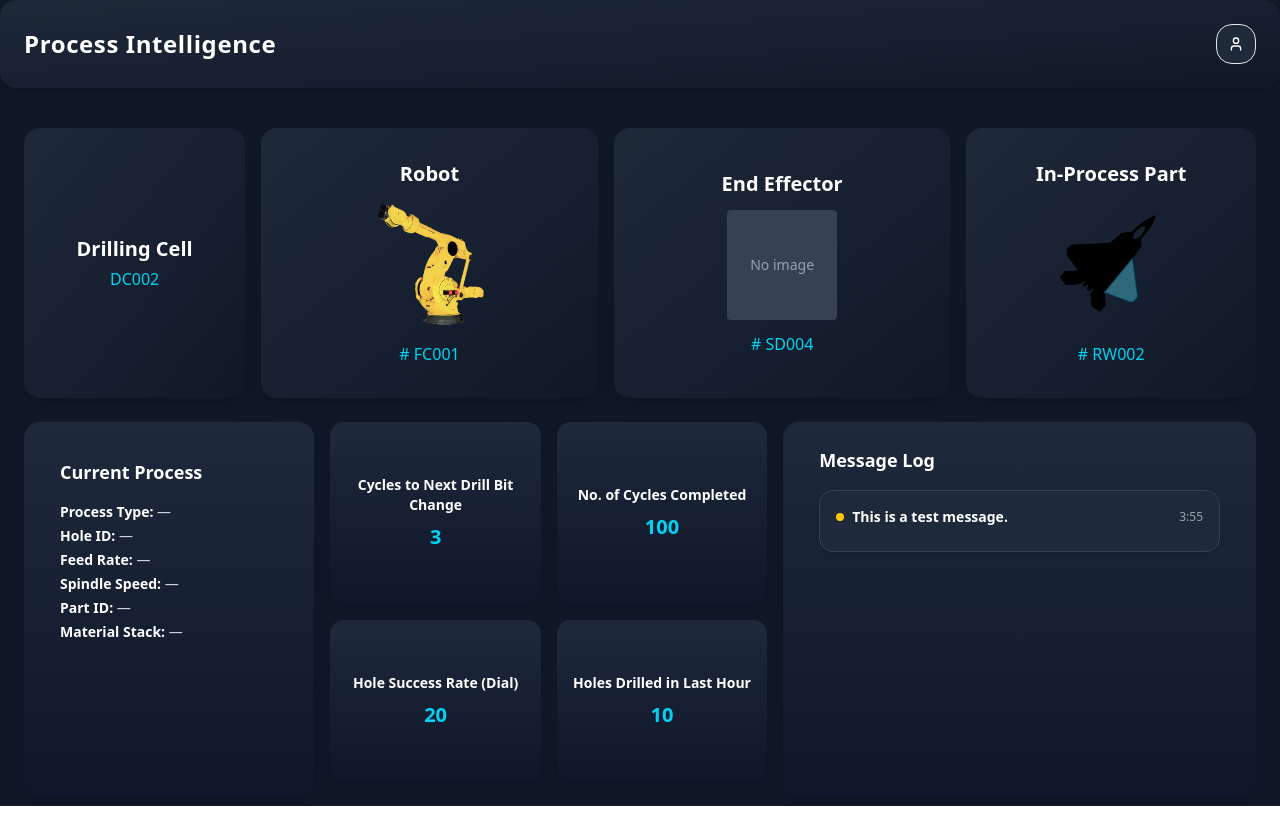
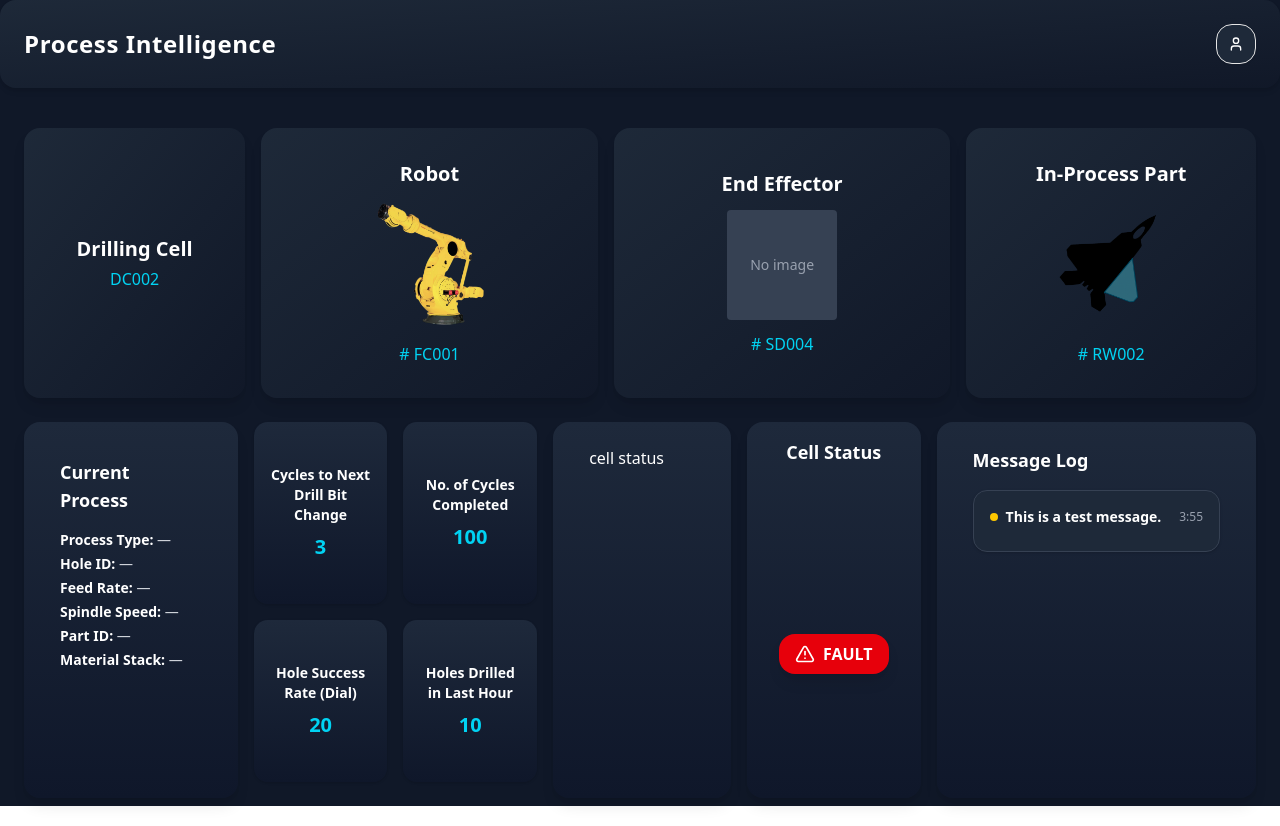
Before and after one commit to M-I-Ahmed/PI, a Next.js app: page / in a window 1280 px wide. Built offline with nearby package versions, Linux system fonts and the light colour scheme.

Commit message:
Updated visuals for cell status - need to move to header

```diff
--- a/src/app/page.tsx
+++ b/src/app/page.tsx
@@ -5,7 +5,7 @@ import Image from 'next/image'
 import { useRouter } from 'next/navigation'
 import { Popover, PopoverTrigger, PopoverContent } from '@radix-ui/react-popover'
 import { Button } from '@/components/ui/button'
-import { User as UserIcon } from 'lucide-react'
+import { User as UserIcon, CheckCircle, Loader2, AlertTriangle } from 'lucide-react'
 //import MessageLog from '@/components/ui/message-log'
 
 const AssetColumn = ({
@@ -43,6 +43,32 @@ const DrillingCellColumn = ({ id }: { id: string }) => (
   </div>
 )
 
+const CellStatus = ({ status }: { status: 'ready' | 'drilling' | 'fault' }) => {
+  let bgClass = 'bg-gray-700';
+  let IconComponent = CheckCircle;
+  let iconClass = 'text-white';
+  if (status === 'ready') {
+    bgClass = 'bg-green-600';
+    IconComponent = CheckCircle;
+    iconClass = 'text-white';
+  } else if (status === 'drilling') {
+    bgClass = 'bg-blue-600';
+    IconComponent = Loader2;
+    iconClass = 'text-white animate-spin';
+  } else if (status === 'fault') {
+    bgClass = 'bg-red-600';
+    IconComponent = AlertTriangle;
+    iconClass = 'text-white';
+  }
+  return (
+    <div className="flex items-center justify-center h-full">
+      <div className={`inline-flex items-center px-4 py-2 rounded-2xl shadow-lg transition ${bgClass}`}>
+        <IconComponent className={`mr-2 h-5 w-5 ${iconClass}`} />
+        <span className="text-white font-semibold uppercase">{status}</span>
+      </div>
+    </div>
+  )
+}
 
 const MessageCard = ({message, timestamp}: {message: string; timestamp: string}) => (
   <div className="bg-gray-800 border border-gray-700 rounded-xl p-4 mb-4 shadow hover:shadow-lg transition mr-9">
@@ -158,6 +184,14 @@ export default function Header() {
         </div>
 
         {/* Div for Cell status indicator */}
+        <div className=' flex-[1] flex-col bg-gradient-to-b from-[#1e293b] to-[#0f172a]  text-white rounded-2xl pl-9 pt-6 shadow-lg hover:shadow-xl hover:scale-[1.01] transition-all  '>
+          <h2>cell status</h2>
+        </div>
+
+        <div className="flex-1 min-w-0 bg-gradient-to-b from-[#1e293b] to-[#0f172a] rounded-2xl shadow-lg hover:shadow-xl hover:scale-[1.01] transition-all p-4">
+          <h2 className="text-lg font-semibold mb-4 text-white text-center">Cell Status</h2>
+          <CellStatus status="fault"/>
+        </div>
 
 
         {/* Div for message log section*/}
```
